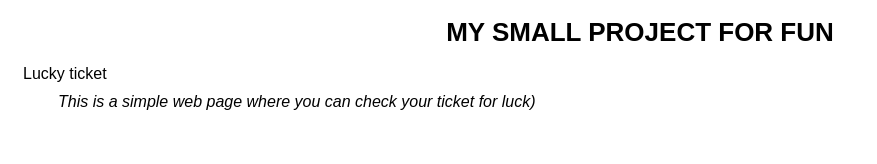
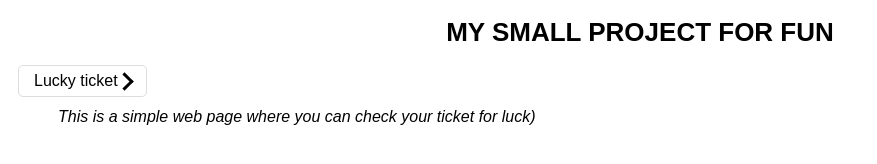
Before and after one commit to TriniTangl/just-fun, a plain HTML site: page index.html in a window 1280 px wide. Shown: the whole page, without its empty margins (0-877 px from the left). Drawn offline with Linux system fonts and the light colour scheme.

Commit message:
fixed list style

```diff
--- a/index.html
+++ b/index.html
@@ -21,31 +21,52 @@
 
         dl {
             font-size: 16px;
-            line-height: 18px;
+            line-height: 20px;
             margin: 10px;
         }
 
         dl > dt > a {
-            padding: 5px;
+            position: relative;
+            display: inline-block;
+            padding: 5px 15px;
+            text-decoration: none;
             color: #000000;
-        }
-
-        dl > dt > a:not(:visited) {
-            text-decoration: none;
+            border: 1px solid #dddddd;
+            border-radius: 5px;
         }
 
         dl > dt > a:hover {
             text-decoration: underline solid #000000;
-        }
-
-        dl > dt > a:visited {
-            text-decoration: underline solid #d200ff;
-            color: #d200ff;
+            background-color: #dddddd;
         }
 
         dl > dd {
             font-style: italic;
             padding: 10px 0 20px;
+        }
+
+        i {
+            display: inline-block;
+            padding: 5px;
+            vertical-align: middle;
+            border: solid #000000;
+            border-width: 0 3px 3px 0;
+        }
+
+        .right {
+            transform: rotate(-45deg);
+        }
+
+        .left {
+            transform: rotate(135deg);
+        }
+
+        .up {
+            transform: rotate(-135deg);
+        }
+
+        .down {
+            transform: rotate(45deg);
         }
     </style>
 </head>
@@ -53,7 +74,9 @@
 <h1>My small project for fun</h1>
 <dl>
     <dt>
-        <a href="./lucky_ticket/" target="_blank">Lucky ticket</a>
+        <a href="./lucky_ticket/" target="_blank">
+            Lucky ticket<i class="arrow right"></i>
+        </a>
     </dt>
     <dd>This is a simple web page where you can check your ticket for luck)</dd>
 </dl>
```
